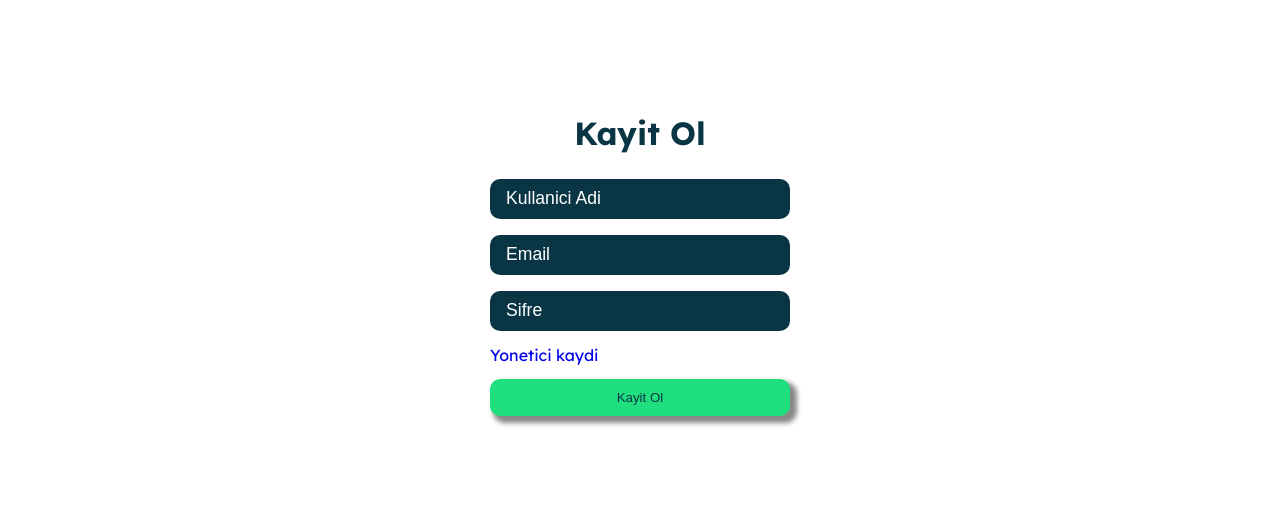
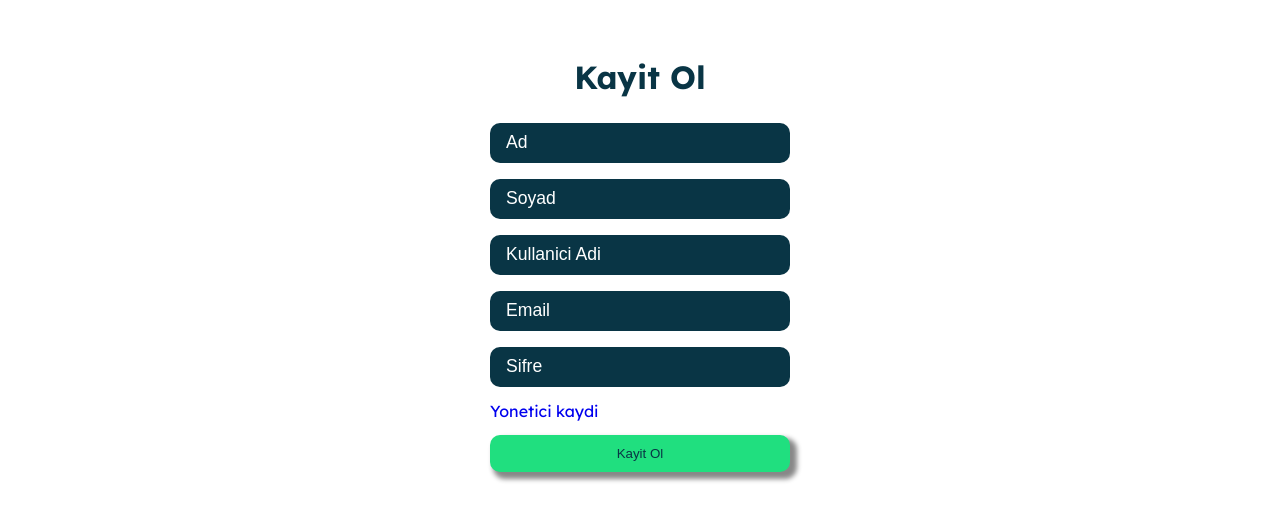
Before and after one commit to gulsufindik/Frontend-HRMS, a React (Vite) app: page /registerVisitor in a window 1280 px wide. Shown: the part 134-646 px from the top of the page. Built offline with nearby package versions, Linux system fonts and the light colour scheme.

Commit message:
BackendRegisterGuncellemeleriFrontendeUygulandi

```diff
--- a/src/App.css
+++ b/src/App.css
@@ -123,7 +123,7 @@ main > div {
 /*=============== form =============== */
 form {
   /* border: 2px solid black; */
-  height: 70%;
+  height: 90%;
   display: flex;
   flex-direction: column;
   justify-content: center;
--- a/src/Pages/MainPages/RegisterManager.jsx
+++ b/src/Pages/MainPages/RegisterManager.jsx
@@ -49,6 +49,8 @@ export function RegisterManager() {
 // =============Sayfa Componentleri============
 function RegisterManagerFrm({ registerManagerMethod }) {
   const [managerForm, setManagerForm] = useState({
+    name:"",
+    surname:"",
     username: "",
     password: "",
     personalEmail: "",
@@ -81,6 +83,24 @@ function RegisterManagerFrm({ registerManagerMethod }) {
     <>
       <form onSubmit={handleRegisterManagerSubmit}>
         <h2>Yetkili Kayit</h2>
+
+        <input
+            type="text"
+            name="name"
+            id="name"
+            placeholder="Ad"
+            onChange={handleChange}
+            value={managerForm.name}
+          />
+
+          <input
+            type="text"
+            name="surname"
+            id="surname"
+            placeholder="Soyad"
+            onChange={handleChange}
+            value={managerForm.surname}
+          />
 
         <input
           type="text"
--- a/src/Pages/MainPages/RegisterVisitor.jsx
+++ b/src/Pages/MainPages/RegisterVisitor.jsx
@@ -48,7 +48,13 @@ function RegisterVisitorFrm({registerVisitorMethod}){
 
   // const navigate= useNavigate();
 
-  const[visitorForm,setVisitorForm]= useState({username:"",personalEmail:"",password:""})
+  const [visitorForm, setVisitorForm] = useState({
+    name: "",
+    surname: "",
+    username: "",
+    personalEmail: "",
+    password: "",
+  });
   const[notificationStatus,setNotificationStatus]=useState(false);
   const[error,setError]=useState(null);
 
@@ -77,6 +83,25 @@ function RegisterVisitorFrm({registerVisitorMethod}){
     <>
            {!notificationStatus && <form onSubmit={handleRegisterVisitorSubmit}>
           <h2>Kayit Ol</h2>
+
+
+          <input
+            type="text"
+            name="name"
+            id="name"
+            placeholder="Ad"
+            onChange={handleChange}
+            value={visitorForm.name}
+          />
+
+          <input
+            type="text"
+            name="surname"
+            id="surname"
+            placeholder="Soyad"
+            onChange={handleChange}
+            value={visitorForm.surname}
+          />
 
           <input
             type="text"
```
